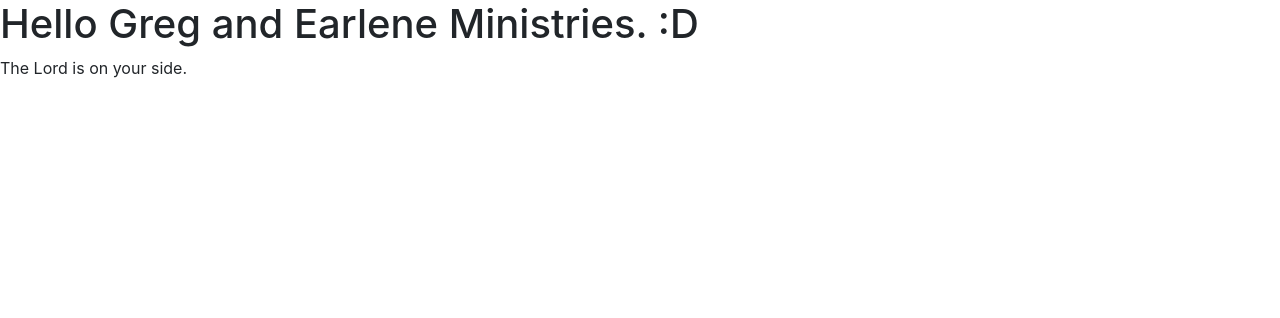
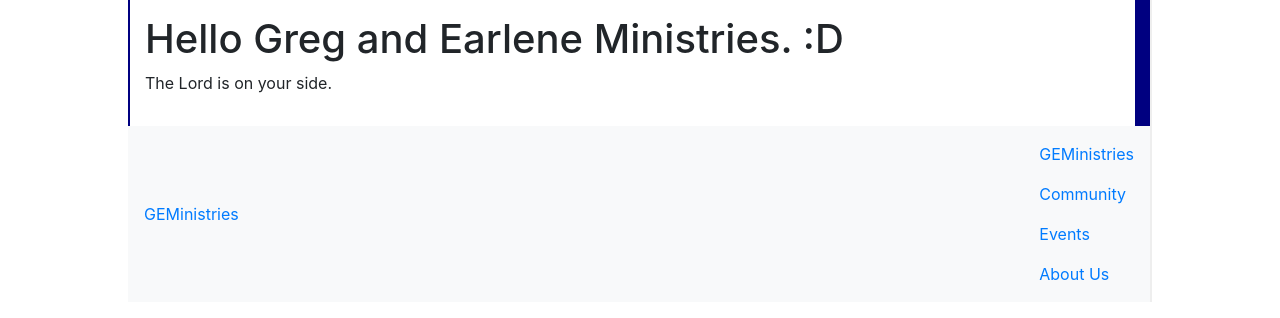
Before and after one commit to isome01/GEMinistries, a React app in the folder GEMinstries_UI/: page / in a window 1280 px wide. Shown: the top 318 px of the page. Built offline with nearby package versions, Linux system fonts and the light colour scheme.

Commit message:
adding homepage eccentricities...

```diff
--- a/GEMinstries_UI/package.json
+++ b/GEMinstries_UI/package.json
@@ -20,6 +20,7 @@
     "react": "^16.8.4",
     "react-dom": "^16.8.4",
     "react-router": "^4.3.1",
+    "react-router-dom": "^4.3.1",
     "style-loader": "^0.23.1",
     "webpack": "^4.29.6",
     "webpack-cli": "^3.2.3",
--- /dev/null
+++ b/GEMinstries_UI/src/app/components/NavbarContainer/NavbarContainer.jsx
@@ -0,0 +1,46 @@
+import React, { Component } from 'react';
+import { NavLink } from 'react-router-dom';
+import PropTypes from 'prop-types';
+import './NavbarContainer.css';
+
+class NavbarContainer extends Component {
+
+    constructor(props){
+        super(props);
+    }
+
+    render(){
+
+        const navbar_content = this.props.navbar_content || [
+            { text : 'GEMinistries', link : '/' },
+            { text : 'Community', link : '/Community' },
+            { text : 'Events', link : '/Events' },
+            { text : 'About Us', link : '/About' }
+        ];
+
+        return(
+            <div className="navbar bg-light">
+                <div className="navbar-header">
+                    <NavLink to="/">
+                        <span> GEMinistries </span>
+                    </NavLink>
+                </div>
+
+                <ul class="navbar-nav">
+                    {navbar_content.map( $_ => {
+                        return <NavLink key={$_.text} to={$_.link}>
+                            <li className="nav-item" key={$_.text}><a className="nav-link">{$_.text}</a></li>
+                        </NavLink>
+                    })}
+                </ul>
+            </div>
+        );
+    }
+}
+
+NavbarContainer.propTypes = {
+    navbar_content : PropTypes.arrayOf(PropTypes.object),
+    navbar_header : PropTypes.string.isRequired
+};
+
+export default NavbarContainer;
--- /dev/null
+++ b/GEMinstries_UI/src/app/components/PageBanner/PageBanner.css
@@ -0,0 +1,16 @@
+.page-banner {
+    position: relative;
+    display: block;
+    justify-content: center;
+    margin: auto;
+    border-right: solid navy 15px;
+    border-left: solid  navy 2px;
+    box-sizing: border-box;
+}
+
+.page-banner .banner-header {
+    padding: 15px;
+    margin: auto;
+    width:100%;
+    max-width: 100%;
+}
--- /dev/null
+++ b/GEMinstries_UI/src/app/components/PageBanner/PageBanner.jsx
@@ -0,0 +1,20 @@
+import React, { Component } from 'react';
+import PropTypes from 'prop-types';
+
+import './PageBanner.css';
+
+class PageBanner extends Component {
+
+    render(){
+        return(
+            <div id="page_banner" class="page-banner">
+                <div class="banner-header">
+                    <h1>Hello Greg and Earlene Ministries. :D</h1>
+                    <p> The Lord is on your side. </p>
+                </div>
+            </div>
+        )
+    }
+}
+
+export default PageBanner;
--- a/GEMinstries_UI/src/app/index.html
+++ b/GEMinstries_UI/src/app/index.html
@@ -5,6 +5,7 @@
     <meta http-equiv="X-UA-Compatible" content="IE=edge">
     <meta name="viewport" content="width=device-width, height=device-height, initial-scale=1.0">
     <title> G.E.M - Greg and Earlene Ministries </title>
+    <link rel="shortcut icon" href="https://encrypted-tbn0.gstatic.com/images?q=tbn:ANd9GcQ7sCU2KUNkoxWV_jP5kFCHxsvx2bOTXlZS0rCQUTXbYt4eWHH1">
 
     <!-- Latest compiled and minified CSS -->
     <link rel="stylesheet" href="https://maxcdn.bootstrapcdn.com/bootstrap/4.3.1/css/bootstrap.min.css">
--- a/GEMinstries_UI/src/app/main/App.jsx
+++ b/GEMinstries_UI/src/app/main/App.jsx
@@ -1,4 +1,9 @@
 import React, { Component } from 'react';
+import { BrowserRouter as Router} from 'react-router-dom';
+import {Route, Switch} from 'react-router-dom';
+
+//Import page templates
+import Homepage from '../templates/Homepage/Homepage.jsx';
 
 class App extends Component {
 
@@ -17,8 +22,14 @@ class App extends Component {
     render(){
         return(
             <div class="app-content">
-                <h1>Hello Greg and Earlene Ministries. :D</h1>
-                <p> The Lord is on your side. </p>
+                <Router>
+                    <div>
+                    <Switch>
+                        <Route to="/" exact strict component={Homepage} />
+
+                    </Switch>
+                    </div>
+                </Router>
             </div>
         );
     }
--- /dev/null
+++ b/GEMinstries_UI/src/app/templates/Homepage/Homepage.css
@@ -0,0 +1,23 @@
+.home {
+    position: relative;
+    display: block;
+    justify-content: center;
+    margin: auto;
+    border-right: solid #eee 2px;
+    box-sizing: border-box;
+    word-wrap: break-word;
+    width:1024px;
+    max-width: 100%;
+}
+
+.home-header {
+    padding: 15px;
+    margin: auto;
+}
+
+.home-footer {
+    padding: 15px;
+    margin: auto;
+    width: 100%;
+    max-width: 100%;
+}
--- /dev/null
+++ b/GEMinstries_UI/src/app/templates/Homepage/Homepage.jsx
@@ -0,0 +1,36 @@
+import React, { Component } from 'react';
+import PageBanner from '../../components/PageBanner/PageBanner.jsx';
+import NavbarContainer from '../../components/NavbarContainer/NavbarContainer.jsx';
+
+import './Homepage.css'
+
+class Homepage extends Component{
+
+
+    componentWillMount(){
+        /* Set some arbitrary variables */
+    }
+
+    componentDidMount(){
+
+    }
+
+    render(){
+        return(
+            <div id="home_page" class="home">
+                <header>
+                    <PageBanner />
+                    <NavbarContainer />
+                </header>
+                <main>
+
+                </main>
+                <footer>
+
+                </footer>
+            </div>
+        )
+    }
+}
+
+export default Homepage;
```
Also changed, not shown: GEMinstries_UI/src/app/components/NavbarContainer/NavbarContainer.css (added), 3 other files (tests, documents, lock files or other folders).
